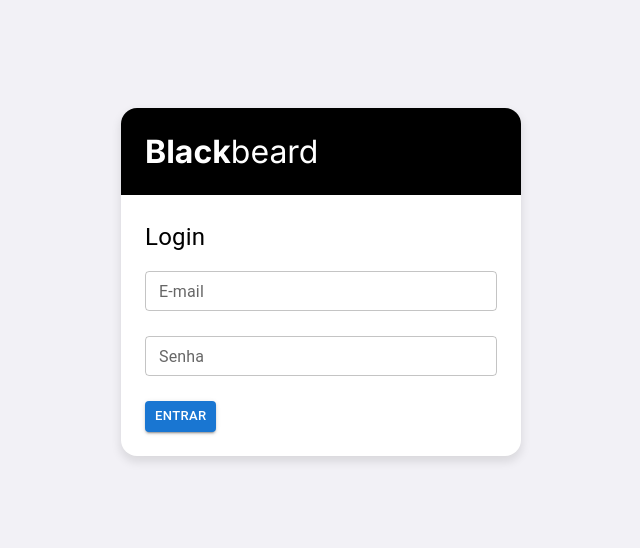
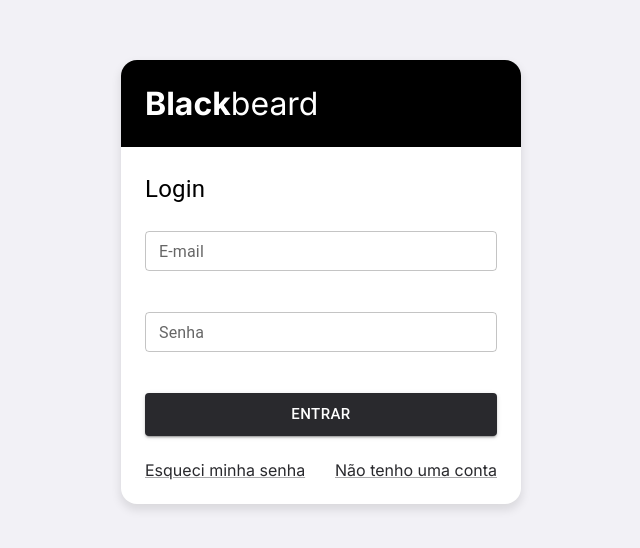
Before and after one commit to LucioHenrique512/blackbeard-ui-admin, a React (Create React App) app: page /onboarding/login in a window 1280 px wide. Shown: the part 118-666 px from the top of the page, without its empty margins (319-959 px from the left). Built offline with nearby package versions, Linux system fonts and the light colour scheme.

Commit message:
Configurando thema Material Ui

```diff
--- a/src/App.tsx
+++ b/src/App.tsx
@@ -2,15 +2,18 @@ import { BrowserRouter } from "react-router-dom";
 import { ThemeProvider } from "styled-components";
 import { Routes } from "./routes";
 import GlobalTheme from "./themes/globalStyle";
-import { theme } from "./themes/themes";
+import { muiTheme, theme } from "./themes/themes";
+import { ThemeProvider as MuiThemeProvider } from "@material-ui/core/styles";
 
 function App() {
   return (
     <ThemeProvider theme={theme}>
-      <BrowserRouter>
-        <GlobalTheme />
-        <Routes />
-      </BrowserRouter>
+      <MuiThemeProvider theme={muiTheme}>
+        <BrowserRouter>
+          <GlobalTheme />
+          <Routes />
+        </BrowserRouter>
+      </MuiThemeProvider>
     </ThemeProvider>
   );
 }
--- a/src/components/logo/index.tsx
+++ b/src/components/logo/index.tsx
@@ -16,7 +16,7 @@ export const Logo: React.FC<LogoProps> = ({ size = "xx-large", isWhite }) => {
 const Container = styled.h1<LogoProps>`
   font-family: "Inter", sans-serif;
   font-size: ${({ size }) => size};
-  color: ${({ theme, isWhite }) => (isWhite ? theme.white : theme.black)};
+  color: ${({ theme, isWhite }) => (isWhite ? theme.secondary : theme.black)};
   span {
     font-weight: 400;
   }
--- a/src/modules/onboarding/pages/login/index.tsx
+++ b/src/modules/onboarding/pages/login/index.tsx
@@ -1,4 +1,4 @@
-import { Button, TextField, Typography } from "@material-ui/core";
+import { Button, Link, TextField, Typography } from "@material-ui/core";
 import { Logo } from "../../../../components";
 import {
   Container,
@@ -6,6 +6,7 @@ import {
   Form,
   FormContainer,
   Header,
+  LinksContainer,
 } from "./styles";
 import { useFormik } from "formik";
 import * as Yup from "yup";
@@ -20,11 +21,15 @@ const validationSchema = Yup.object().shape({
 });
 
 export const Login: React.FC = () => {
-  const { values, errors, handleChange, handleBlur, handleSubmit } = useFormik({
+  const { values, errors, touched, handleChange, handleBlur, handleSubmit } =
+    useFormik({
       initialValues: {
         email: "",
         password: "",
       },
+      validateOnChange: false,
+      validateOnBlur: true,
+      validationSchema,
       onSubmit: (value) => {
         console.log(value);
       },
@@ -37,7 +42,7 @@ export const Login: React.FC = () => {
           <Logo size="xx-large" isWhite />
         </Header>
         <FormContainer>
-          <Typography style={{ marginBottom: "1rem", fontSize: "1.5rem" }}>
+          <Typography style={{ marginBottom: "1.5rem", fontSize: "1.5rem" }}>
             Login
           </Typography>
           <Form onSubmit={handleSubmit}>
@@ -50,8 +55,10 @@ export const Login: React.FC = () => {
               type="email"
               fullWidth
               size="small"
-              helperText=" "
+              helperText={errors.email && touched.email ? errors.email : " "}
+              error={!!errors.email && touched.email}
               variant="outlined"
+              style={{ marginBottom: "1rem" }}
             />
             <TextField
               value={values.password}
@@ -62,19 +69,28 @@ export const Login: React.FC = () => {
               type="password"
               fullWidth
               size="small"
-              helperText=" "
+              helperText={
+                errors.password && touched.password ? errors.password : " "
+              }
+              error={!!errors.password && touched.password}
               variant="outlined"
+              style={{ marginBottom: "1rem" }}
             />
 
             <Button
               type="submit"
               variant="contained"
-              size="small"
+              size="large"
+              fullWidth
               color="primary"
             >
               Entrar
             </Button>
           </Form>
+          <LinksContainer>
+            <Link href="#">Esqueci minha senha</Link>
+            <Link href="#">Não tenho uma conta</Link>
+          </LinksContainer>
         </FormContainer>
       </ContentContainer>
     </Container>
--- a/src/modules/onboarding/pages/login/styles.ts
+++ b/src/modules/onboarding/pages/login/styles.ts
@@ -11,7 +11,7 @@ export const Container = styled.div`
 
 export const ContentContainer = styled.div`
   border-radius: ${({ theme }) => theme.borderRadius};
-  background: ${({ theme }) => theme.white};
+  background: ${({ theme }) => theme.secondary};
   box-shadow: 0px 5px 10px 1px rgba(0, 0, 0, 0.1);
   width: 400px;
   overflow: hidden;
@@ -32,3 +32,11 @@ export const FormContainer = styled.div`
 `;
 
 export const Form = styled.form``;
+
+export const LinksContainer = styled.div`
+display: flex;
+flex-direction: row;
+justify-content: space-between;
+margin-top: 1.5rem;
+
+`
--- a/src/themes/themes.ts
+++ b/src/themes/themes.ts
@@ -1,8 +1,11 @@
+import { createTheme } from "@material-ui/core";
+import createPalette from "@material-ui/core/styles/createPalette";
+
 export const theme = {
   primary: "#29292D",
+  secondary: "#FFFFFF",
   background: "#F2F1F6",
   foreground: "#E5E5E9",
-  white: "#FFFFFF",
   black: "#000000",
   paddingSm: "1rem",
   paddingMd: "1.5rem",
@@ -11,3 +14,11 @@ export const theme = {
 };
 
 export type ThemeType = typeof theme;
+
+
+export const muiTheme = createTheme({
+  palette: {
+    primary: { main: theme.primary },
+    secondary: { main: theme.secondary },
+  },
+});
```
Lines whose indentation alone changed are shown as unchanged.
